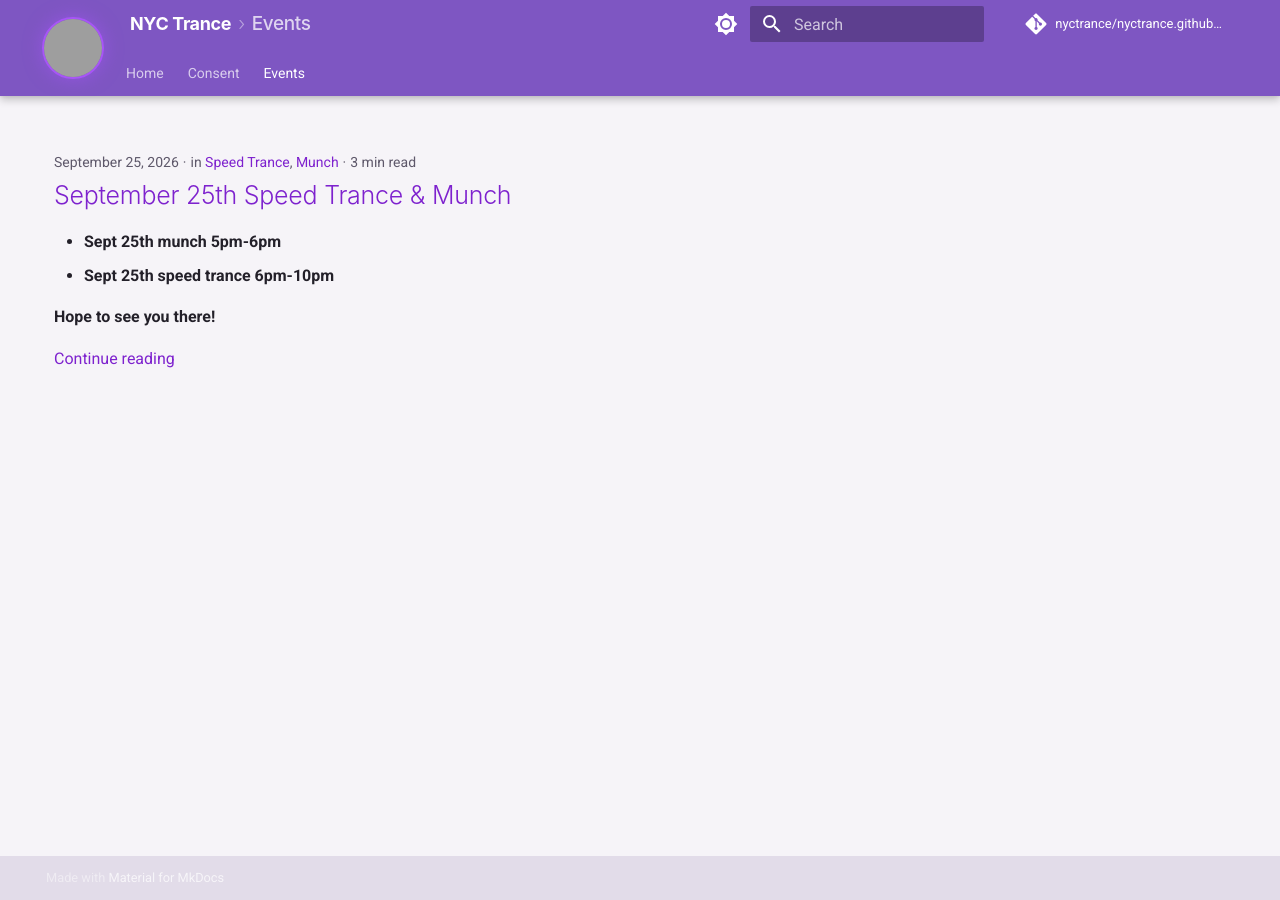
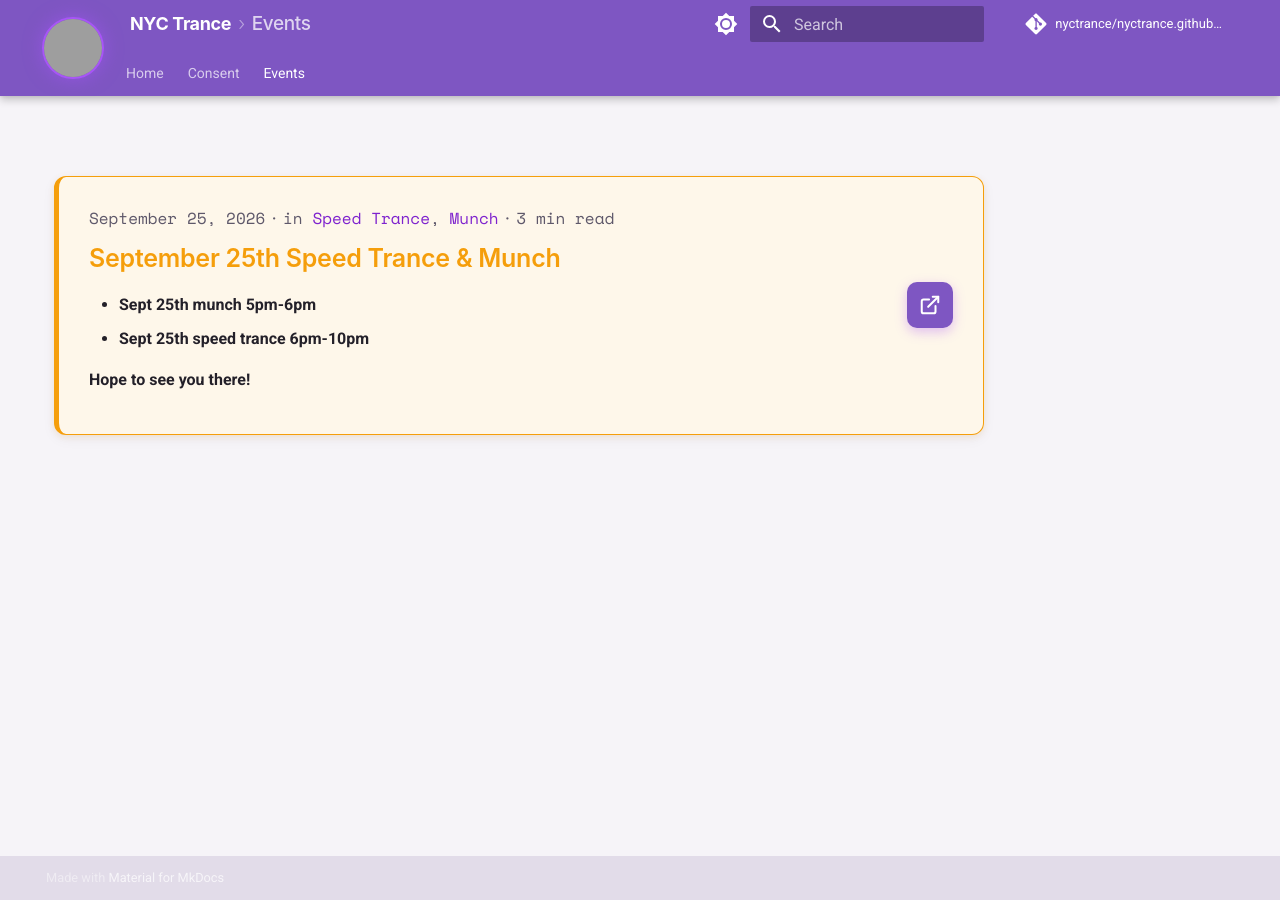
Before and after one commit to nyctrance/nyctrance.github.io, an MkDocs documentation site: the page built from docs/events/index.md, in a window 1280 px wide. Built offline with MkDocs 1.6.1 and Material for MkDocs 9.7.7, drawn with Linux system fonts in a browser that asks for light colours; some web fonts are replaced; comment, search, counter and statistics services are not loaded; grey boxes are pictures that could not be loaded.

Commit message:
Format events feed as round-robin cards with right-aligned action buttons

```diff
--- a/docs/stylesheets/extra.css
+++ b/docs/stylesheets/extra.css
@@ -303,6 +303,136 @@ code, kbd, pre, .event-time, .badge {
   }
 }
 
+/* ============================================================
+   Event Feed Post Cards (.md-post--excerpt)
+   Presents event excerpts as interactive round-robin cards
+   with a right-aligned square open-page action button.
+   ============================================================ */
+
+/* 5-Color cycle for event cards */
+.md-post.md-post--excerpt:nth-child(5n + 1) { --ccard-color: #a855f7; }
+.md-post.md-post--excerpt:nth-child(5n + 2) { --ccard-color: #f59e0b; }
+.md-post.md-post--excerpt:nth-child(5n + 3) { --ccard-color: #818cf8; }
+.md-post.md-post--excerpt:nth-child(5n + 4) { --ccard-color: #2dd4bf; }
+.md-post.md-post--excerpt:nth-child(5n + 5) { --ccard-color: #f472b6; }
+
+/* Event Card Container */
+.md-post.md-post--excerpt {
+  border: 1.5px solid var(--ccard-color) !important;
+  border-left-width: 5px !important;
+  border-radius: 12px;
+  margin: 1.5rem 0 2rem;
+  padding: 1.25rem 1.5rem !important;
+  position: relative;
+  transition: transform 0.2s ease, box-shadow 0.2s ease;
+  cursor: pointer;
+}
+
+[data-md-color-scheme="slate"] .md-post.md-post--excerpt {
+  background-color: color-mix(in srgb, var(--ccard-color) 12%, #14151f) !important;
+  box-shadow: 0 4px 20px color-mix(in srgb, var(--ccard-color) 18%, transparent);
+}
+
+[data-md-color-scheme="default"] .md-post.md-post--excerpt {
+  background-color: color-mix(in srgb, var(--ccard-color) 8.5%, #ffffff) !important;
+  box-shadow: 0 4px 14px rgba(35, 32, 41, 0.05), 0 2px 6px color-mix(in srgb, var(--ccard-color) 12%, transparent);
+}
+
+.md-post.md-post--excerpt:hover {
+  transform: translateY(-2px);
+  box-shadow: 0 6px 24px color-mix(in srgb, var(--ccard-color) 28%, transparent);
+}
+
+/* Metadata subheader */
+.md-post.md-post--excerpt .md-post__header {
+  margin-bottom: 0.35rem !important;
+}
+
+.md-post.md-post--excerpt .md-post__meta {
+  font-family: 'Space Mono', SFMono-Regular, Menlo, Monaco, monospace;
+  font-size: 0.8rem;
+  color: var(--md-default-fg-color--light);
+}
+
+/* Event Card Title */
+.md-post.md-post--excerpt .md-post__content > h2 {
+  font-family: 'Unbounded', -apple-system, BlinkMacSystemFont, "Segoe UI", Roboto, sans-serif;
+  font-weight: 600;
+  font-size: 1.25rem !important;
+  margin: 0.25rem 0 0.75rem !important;
+  letter-spacing: -0.01em;
+}
+
+.md-post.md-post--excerpt .md-post__content > h2 a.toclink {
+  color: var(--ccard-color) !important;
+  text-decoration: none;
+  transition: opacity 0.2s ease;
+}
+
+.md-post.md-post--excerpt .md-post__content > h2 a.toclink:hover {
+  opacity: 0.85;
+  text-decoration: underline;
+}
+
+/* Right-aligned Square Action Button */
+@media (min-width: 550px) {
+  .md-post.md-post--excerpt {
+    padding-right: 5.5rem !important;
+  }
+
+  .md-post.md-post--excerpt .md-post__action {
+    position: absolute;
+    right: 1.5rem;
+    top: 50%;
+    transform: translateY(-50%);
+    margin: 0 !important;
+  }
+}
+
+@media (max-width: 549px) {
+  .md-post.md-post--excerpt .md-post__action {
+    margin-top: 1rem;
+    display: flex;
+    justify-content: flex-end;
+  }
+}
+
+.md-post.md-post--excerpt .md-post__action a {
+  display: inline-flex !important;
+  align-items: center !important;
+  justify-content: center !important;
+  width: 46px !important;
+  height: 46px !important;
+  min-width: 46px !important;
+  padding: 0 !important;
+  border-radius: 10px !important;
+  background-color: var(--md-primary-fg-color) !important;
+  box-shadow: 0 4px 12px rgba(168, 85, 247, 0.35) !important;
+  transition: transform 0.2s ease, box-shadow 0.2s ease, background-color 0.2s ease !important;
+  font-size: 0 !important;
+  color: transparent !important;
+  line-height: 1 !important;
+  text-decoration: none !important;
+}
+
+.md-post.md-post--excerpt .md-post__action a::before {
+  content: "";
+  display: block;
+  width: 22px;
+  height: 22px;
+  background-image: url("../assets/open-page.svg");
+  background-repeat: no-repeat;
+  background-position: center;
+  background-size: contain;
+}
+
+.md-post.md-post--excerpt:hover .md-post__action a,
+.md-post.md-post--excerpt .md-post__action a:hover {
+  transform: scale(1.08) !important;
+  box-shadow: 0 6px 18px rgba(168, 85, 247, 0.5) !important;
+  background-color: #9333ea !important;
+}
+
 /* Also support explicit side-by-side flex split container if ever used */
 .card-split {
   display: flex;
```
